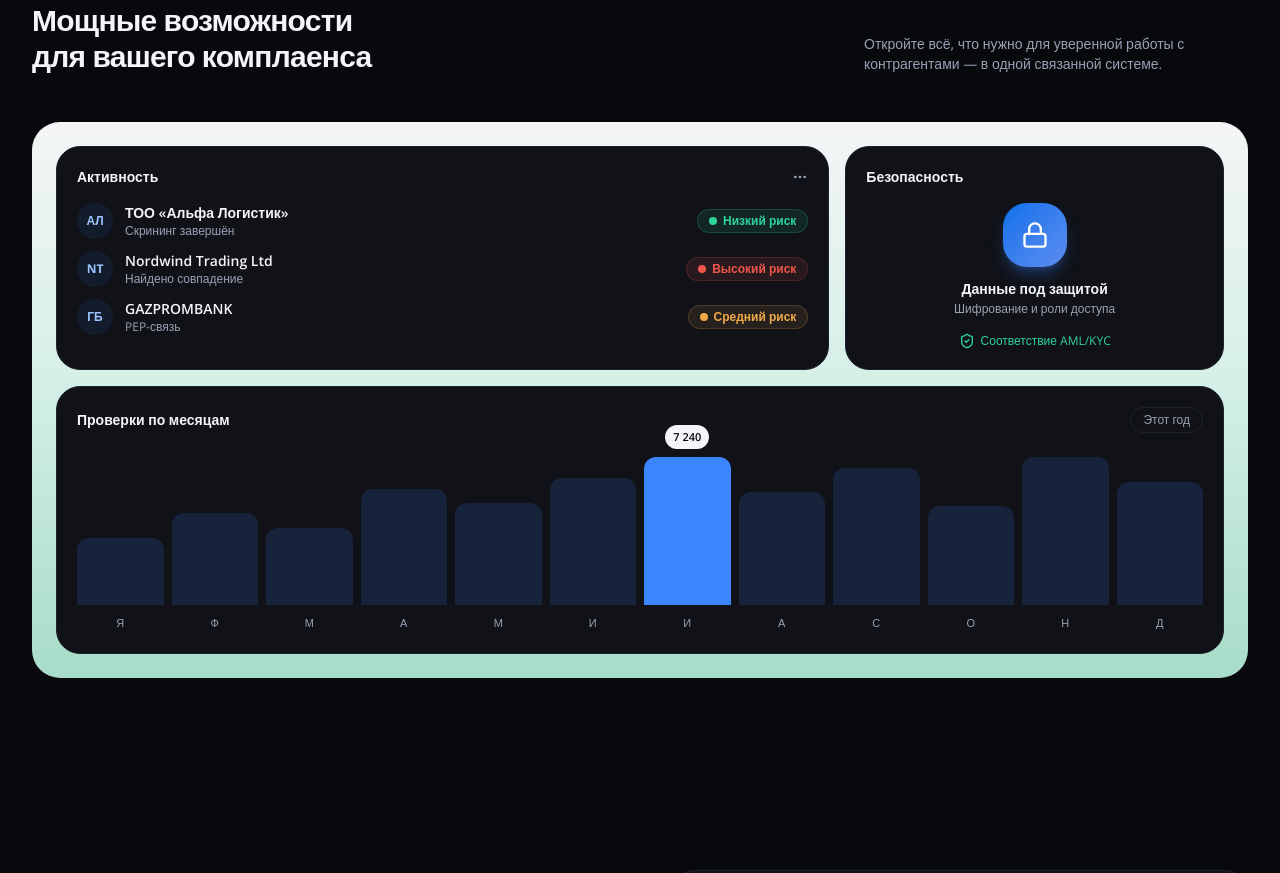
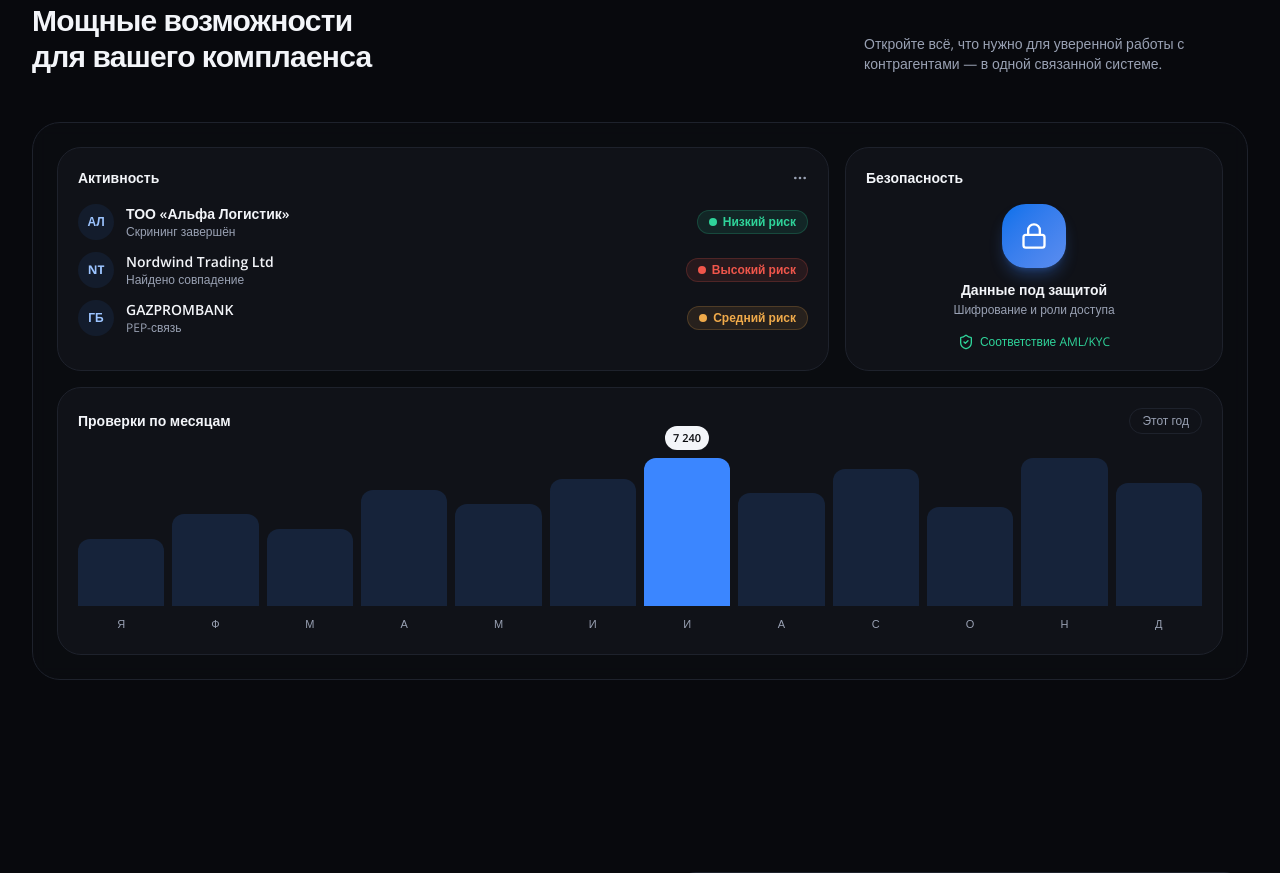
Before and after one commit to dzhmnklva012/-e-analytic, a Next.js app in the folder compliance-landing/: page / in a window 1280 px wide. Shown: the part 4140-5013 px from the top of the page. Built offline with nearby package versions, Linux system fonts and the light colour scheme.

Commit message:
Auto-update: features-dashboard.tsx

```diff
--- a/compliance-landing/src/components/landing/features-dashboard.tsx
+++ b/compliance-landing/src/components/landing/features-dashboard.tsx
@@ -29,8 +29,8 @@ export function FeaturesDashboard() {
           </p>
         </div>
 
-        {/* dashboard over nature band */}
-        <div className="rounded-3xl bg-nature p-4 sm:p-6">
+        {/* dashboard panel */}
+        <div className="rounded-3xl border border-border bg-card/40 p-4 backdrop-blur-sm sm:p-6">
           <div className="grid gap-4 lg:grid-cols-3">
             {/* activity */}
             <div className="rounded-2xl border border-border bg-card p-5 lg:col-span-2">
```
